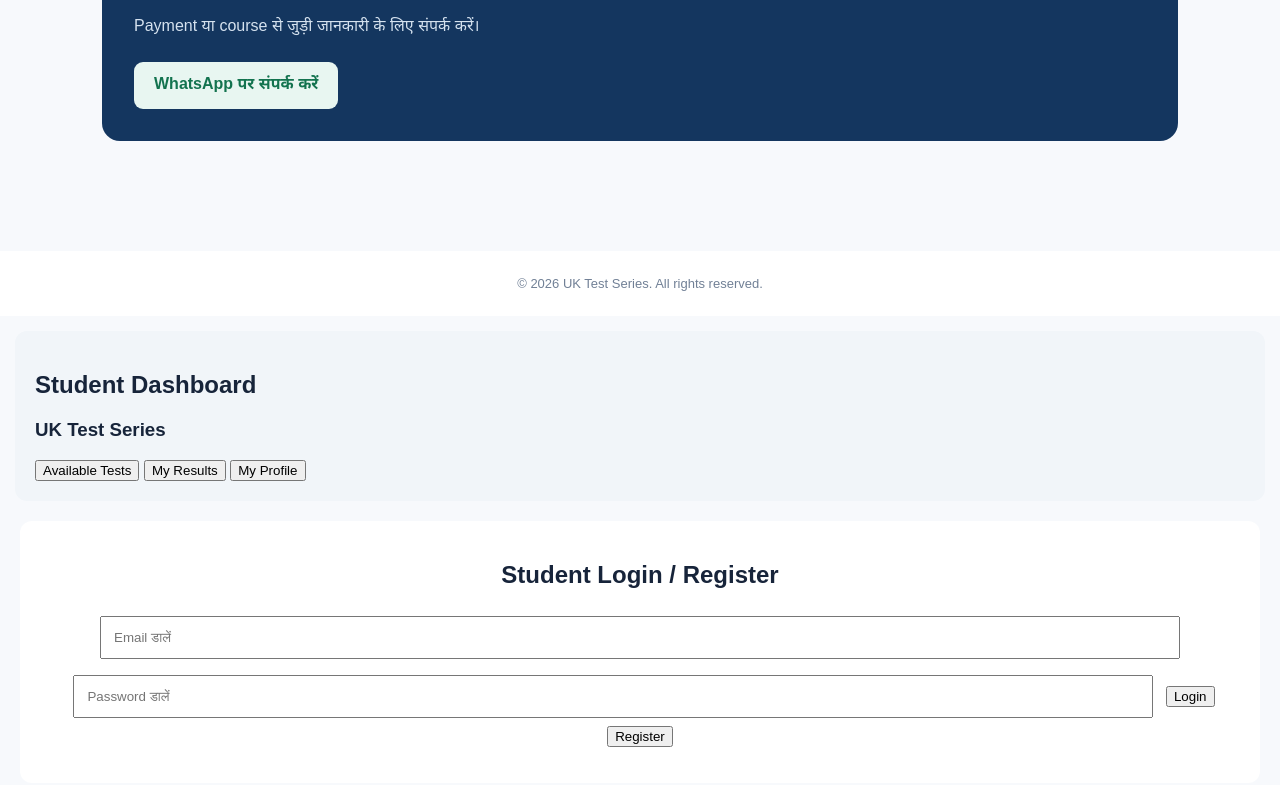
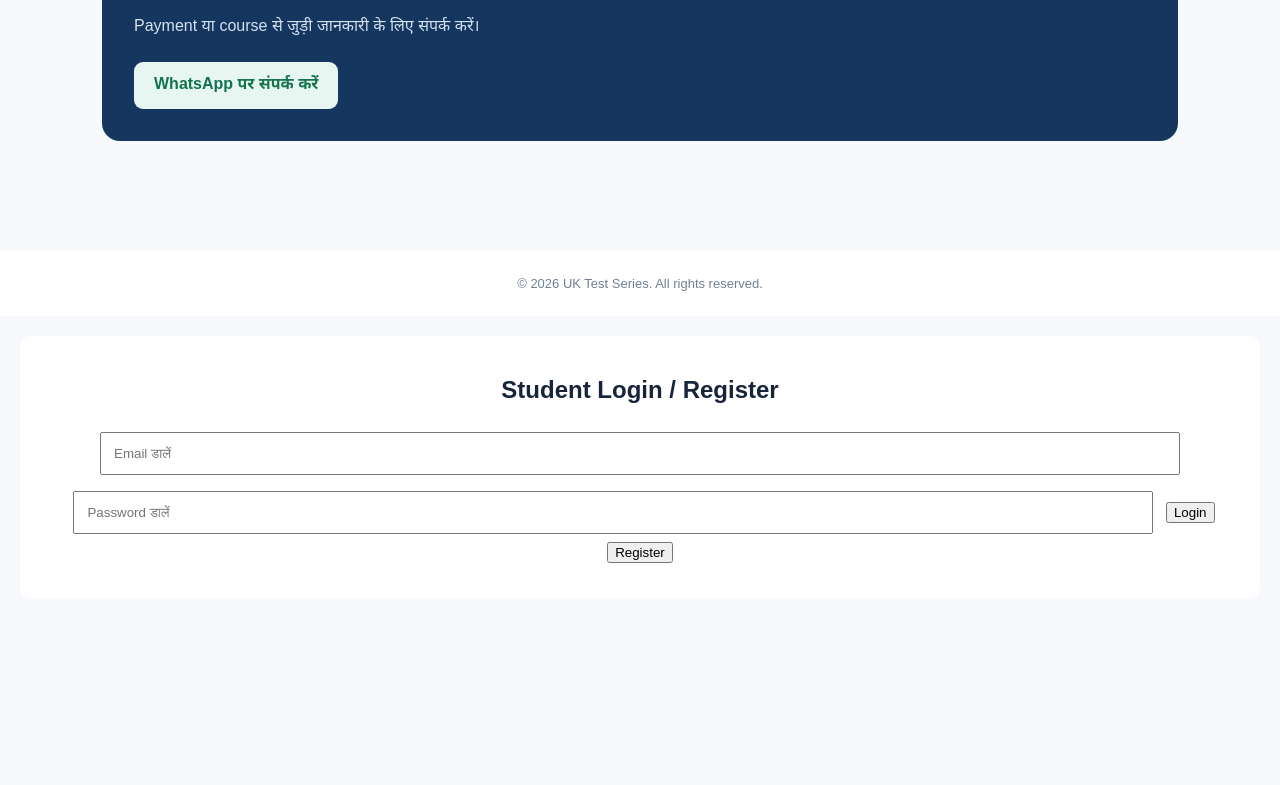
Before and after one commit to 8859957323/Uk-test-series-, a plain HTML site: page index.html in a window 1280 px wide. Shown: the part 2295-3080 px from the top of the page. After the commit the page ends 2914 px from the top, so only its background shows below. Drawn offline with Linux system fonts and the light colour scheme.

Commit message:
Hide dashboard until login and remove duplicate test list

```diff
--- a/index.html
+++ b/index.html
@@ -31,10 +31,10 @@
 </main>
 <footer>© <span id="year"></span> UK Test Series. All rights reserved.</footer>
 <div id="modal" class="modal" aria-hidden="true"><div class="modal-box"><button class="close" onclick="closeTest()">✕</button><div id="testArea"></div></div></div>
-  <div id="testCards"></div>
+
 <script src="config.js"></script><script src="app.js"></script>
   <script type="module" src="firebase.js"></script>
-  <div id="studentDashboard" style="display:block;padding:20px;background:#f1f5f9;border-radius:12px;margin:15px">
+  <div id="studentDashboard" style="display:none;padding:20px;background:#f1f5f9;border-radius:12px;margin:15px">
   <h2>Student Dashboard</h2>
   <h3>UK Test Series</h3>
   <button onclick="document.getElementById('testList').style.display='block'">Available Tests</button>
```
